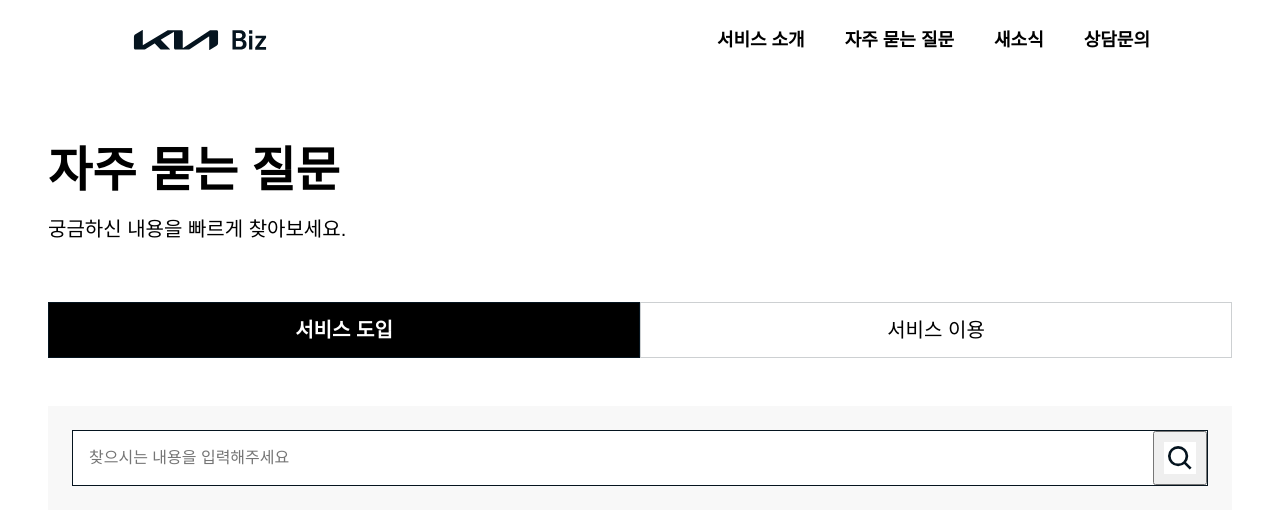
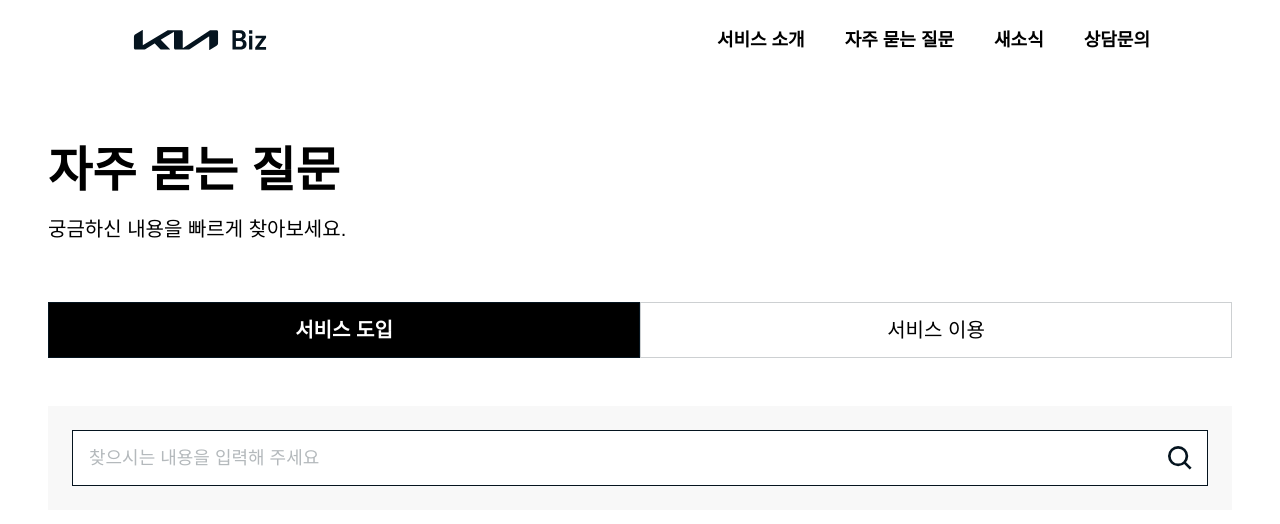
Before and after one commit to dev-effort/auto-ever, a React (Vite) app: page /FAQ in a window 1280 px wide. Shown: the top 524 px of the page. Built offline with nearby package versions, Linux system fonts and the light colour scheme; a web font is replaced by a local one.

Commit message:
feat: searchField clear button 추가

```diff
--- a/src/pages/faq/Faq.tsx
+++ b/src/pages/faq/Faq.tsx
@@ -5,6 +5,15 @@ type Tab = "service" | "usage";
 
 export const Faq = () => {
   const [activeTab, setActiveTab] = useState<Tab>("service");
+  const [searchText, setSearchText] = useState<string>("");
+
+  const handleSearchChange = (e: React.ChangeEvent<HTMLInputElement>) => {
+    setSearchText(e.target.value);
+  };
+
+  const clearSearch = () => {
+    setSearchText("");
+  };
 
   return (
     <Container>
@@ -32,9 +41,12 @@ export const Faq = () => {
         <SearchWrapper>
           <SearchInputWrapper>
             <SearchInput
-              placeholder="찾으시는 내용을 입력해주세요"
+              placeholder="찾으시는 내용을 입력해 주세요"
               type="text"
+              value={searchText}
+              onChange={handleSearchChange}
             />
+            {searchText && <ClearButton onClick={clearSearch} />}
             <SearchButton />
           </SearchInputWrapper>
         </SearchWrapper>
@@ -119,11 +131,41 @@ const SearchInputWrapper = styled.div`
 
 const SearchInput = styled.input`
   border: 1px solid ${(props) => props.theme.colors.border.primary};
-  font-size: 1rem;
+  font-size: 18px;
   height: 56px;
   padding-left: 16px;
   padding-right: calc(24px + 16px + 56px - 2px);
   width: 100%;
+  outline: none;
+
+  ::placeholder {
+    color: ${(props) => props.theme.colors.text.hint};
+    font-size: 18px;
+  }
+`;
+
+const ClearButton = styled.button`
+  right: 55px;
+  align-items: center;
+  display: flex;
+  font-size: 0;
+  height: calc(100% - 2px);
+  justify-content: center;
+  position: absolute;
+  top: 1px;
+  width: 40px;
+  background: none;
+  border: none;
+  padding: 0;
+  cursor: pointer;
+
+  ::before {
+    background: url("/public/clear.svg") no-repeat;
+    background-size: auto 100%;
+    content: "";
+    height: 24px;
+    width: 24px;
+  }
 `;
 
 const SearchButton = styled.button`
@@ -136,6 +178,9 @@ const SearchButton = styled.button`
   right: 1px;
   top: 1px;
   width: calc(56px - 2px);
+  background: none;
+  border: none;
+  padding: 0;
 
   ::before {
     background: url("/public/search.svg") no-repeat;
@@ -144,5 +189,6 @@ const SearchButton = styled.button`
     content: "검색";
     height: 32px;
     width: 32px;
+    cursor: pointer;
   }
 `;
```
Also changed, not shown: public/clear.svg (added).
